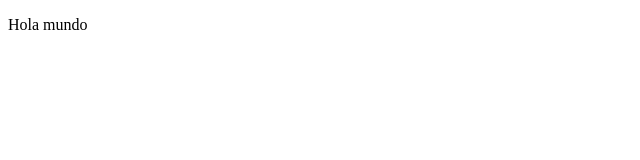
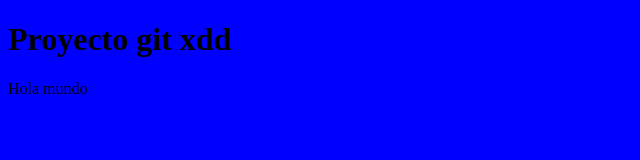
Before and after one commit to GamaGuzman/PrimeraClaseGit, a plain HTML site: page index.html in a window 1280 px wide. Shown: the whole page, without its empty margins (0-640 px from the left). Drawn offline with Linux system fonts and the light colour scheme.

```diff
--- /dev/null
+++ b/css/estilos.css
@@ -0,0 +1,3 @@
+body{
+    background-color: blue;
+}
--- a/index.html
+++ b/index.html
@@ -4,8 +4,10 @@
     <meta charset="UTF-8">
     <meta name="viewport" content="width=device-width, initial-scale=1.0">
     <title>Document</title>
+    <link rel="stylesheet" href="css/estilos.css" type="text/css">
 </head>
 <body>
+    <h1>Proyecto git xdd</h1>
     <p>Hola mundo</p>
 </body>
 </html>
```
Also changed, not shown: js/javascript.js (added).
